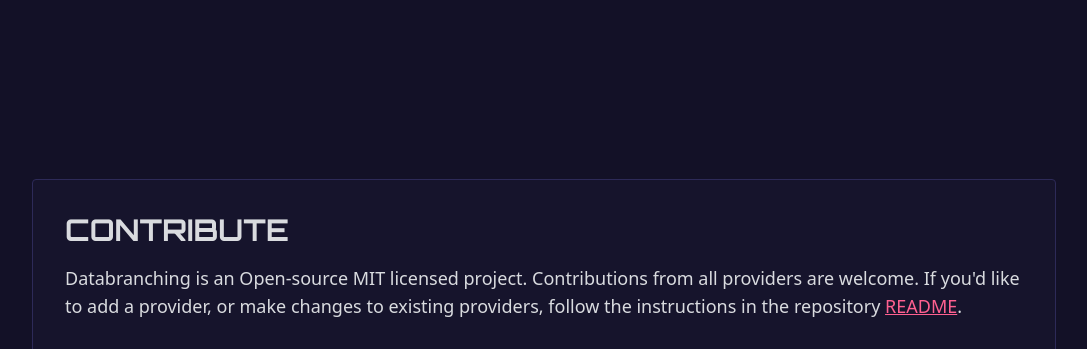
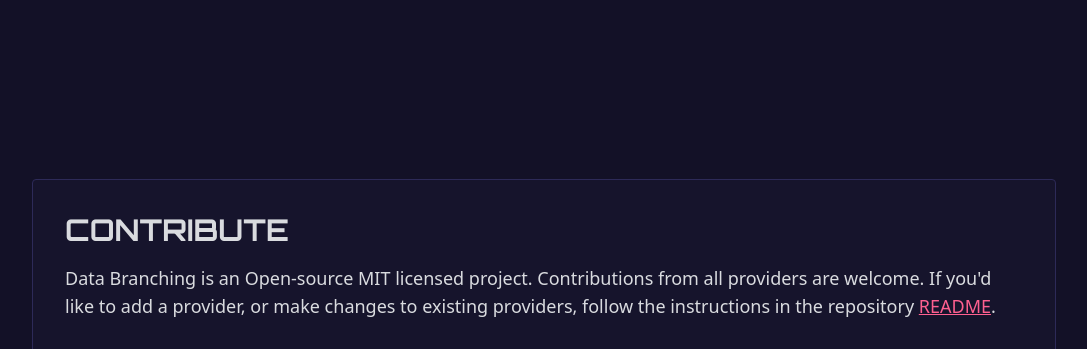
Before and after one commit to databranching/databranching, an Astro site: page / in a window 1280 px wide. Shown: the part 4983-5332 px from the top of the page, without its empty margins (96-1183 px from the left). Built offline with nearby package versions, Linux system fonts and the light colour scheme; Astro itself is replaced by a stand-in of ours.

Commit message:
docs: change data branching in footer

```diff
--- a/src/components/site-footer.astro
+++ b/src/components/site-footer.astro
@@ -5,8 +5,8 @@
 <footer class='p-8 bg-brand-surface border border-brand-border rounded'>
   <h2 class='text-2xl sm:text-3xl font-heading uppercase font-bold mt-0 mb-4 text-center sm:text-left'>contribute</h2>
   <p class='text-lg mb-8 text-center sm:text-left'>
-    Databranching is an Open-source MIT licensed project. Contributions from all providers are welcome. If you'd like to
-    add a provider, or make changes to existing providers, follow the instructions in the repository
+    Data Branching is an Open-source MIT licensed project. Contributions from all providers are welcome. If you'd like
+    to add a provider, or make changes to existing providers, follow the instructions in the repository
     <a href='https://github.com/databranching/databranching' class='text-brand-salmon underline'> README</a>.
   </p>
   <div class='flex justify-center sm:justify-start'>
```
